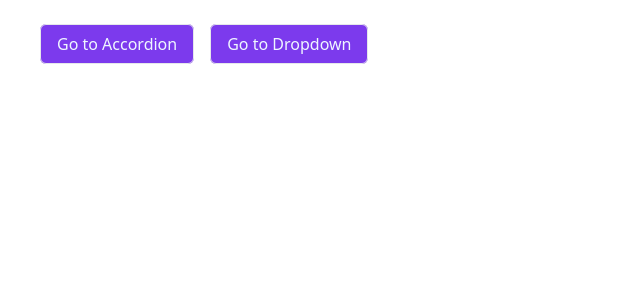
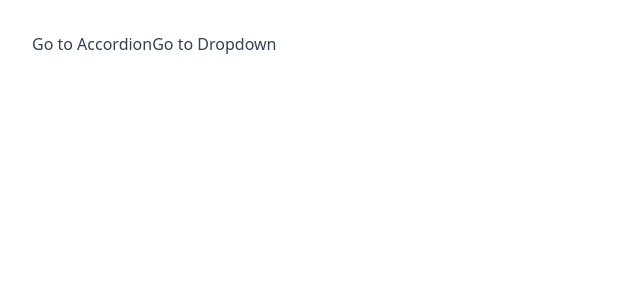
Before and after one commit to nath-Nipan-2022/navigation-project, a React (Vite) app: page / in a window 1280 px wide. Shown: the top 300 px of the page, without its empty margins (0-640 px from the left). Built offline with nearby package versions, Linux system fonts and the light colour scheme.

Commit message:
updated useNavigaion context

```diff
--- a/src/components/Link.jsx
+++ b/src/components/Link.jsx
@@ -1,21 +1,27 @@
-import { useContext } from "react";
-import NavigationContext from "../context/navigation";
+import useNavigation from "../hooks/useNavigation";
+import classNames from "classnames";
 
-function Link({ to, children }) {
-  const { navigate } = useContext(NavigationContext);
+function Link({ to, children, className, activeClassName }) {
+  const { navigate, currentPath } = useNavigation();
 
   const handleClick = (e) => {
+    if (e.metaKey || e.ctrlKey) {
+      // open page on new tab
+      return;
+    }
     //prevent default reloading
     e.preventDefault();
-
     navigate(to);
   };
 
+  const classes = classNames(
+    "text-slate-700 transition font-medium cursor-pointer",
+    className,
+    // styling active link
+    currentPath === to && activeClassName
+  );
   return (
-    <a
-      className={`m-2 py-2 px-4 font-medium border rounded-md cursor-pointer bg-violet-600 text-blue-50 transition hover:bg-violet-500`}
-      onClick={handleClick}
-    >
+    <a href={to} className={classes} onClick={handleClick}>
       {children}
     </a>
   );
```
